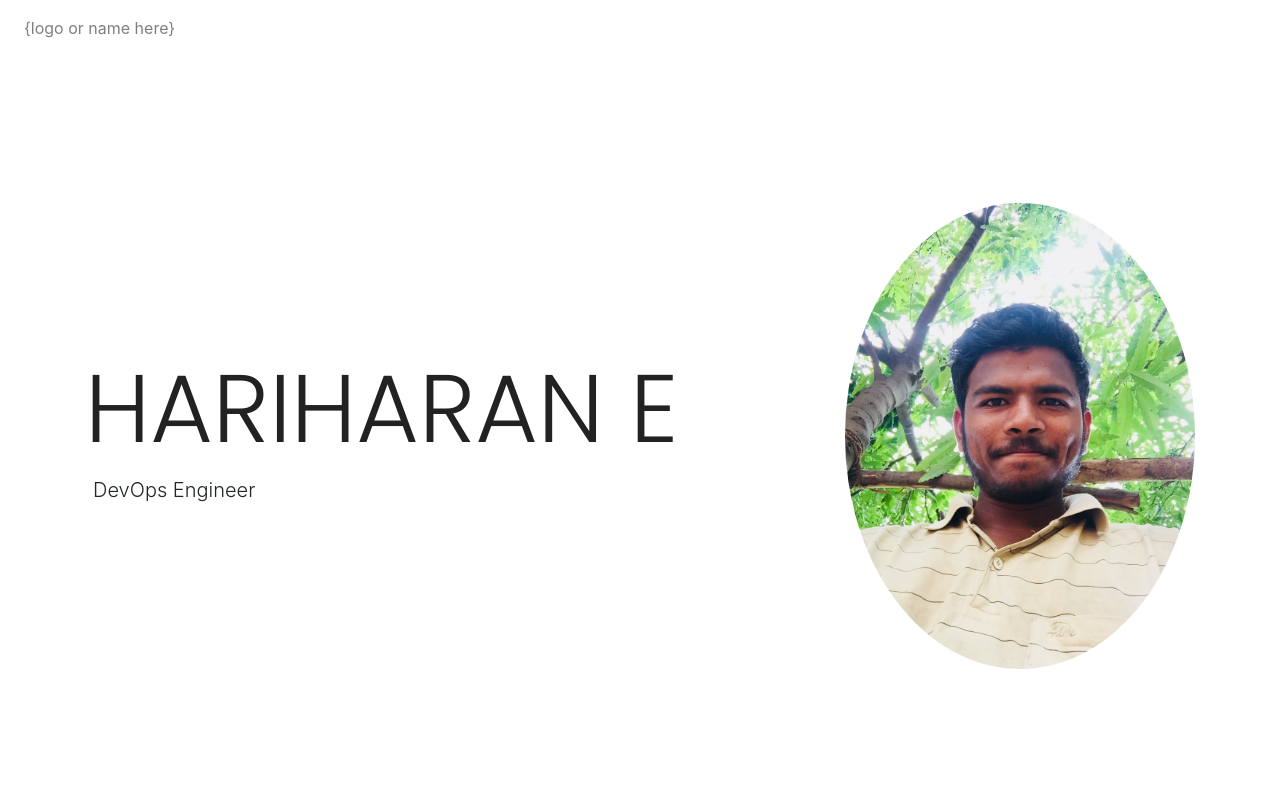
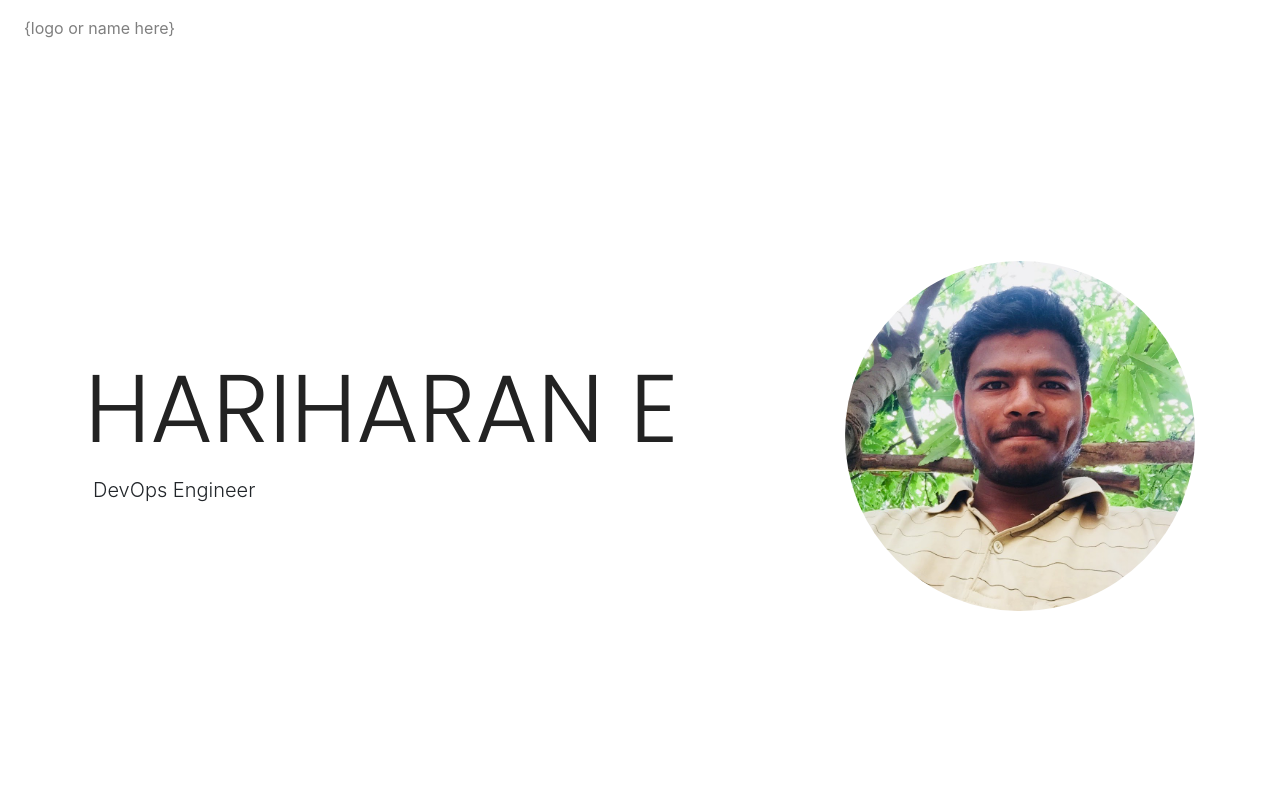
Before and after one commit to hariharanep4/hariharanep4.github.io, a plain HTML site: page index.html in a window 1280 px wide. Shown: the top 800 px of the page. Drawn offline with nearby package versions, Linux system fonts and the light colour scheme.

Commit message:
add image

```diff
--- a/index.html
+++ b/index.html
@@ -30,7 +30,7 @@
                     <p class="lead pl-2">DevOps Engineer</p>
                 </div>
                 <div class="col-lg-4 text-center my-auto pb-5 rounded-circle"><img class="img-fluid rounded-circle"
-                        src="./IMG_0824.JPG"></div>
+                        src="./IMG_0824_2.JPG"></div>
             </div>
         </section>
 
```
Also changed, not shown: IMG_0824.JPG (deleted), IMG_0824_2.JPG (added).
